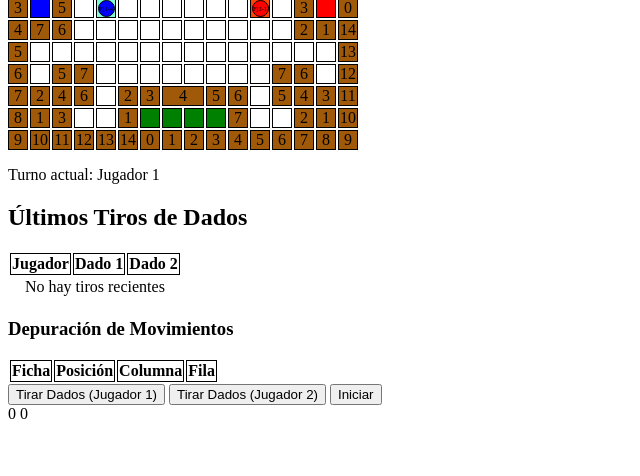
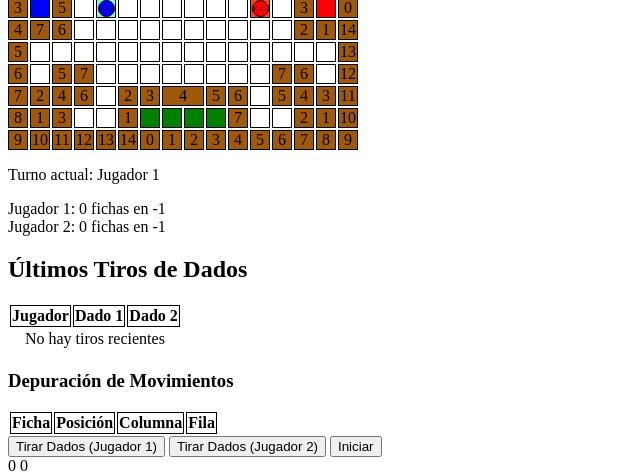
Before and after one commit to raulisai/Poleana-vm, a Flask app: page / in a window 1280 px wide. Shown: the part 208-684 px from the top of the page, without its empty margins (0-640 px from the left). Run offline with Flask 3, Linux system fonts and the light colour scheme; lists and menus that the app fills with data are empty; some libraries are stand-ins or nearby versions.

Commit message:
hasta ahorita ya funciona el contador y mover fichas

```diff
--- a/static/js/fichas.js
+++ b/static/js/fichas.js
@@ -1,4 +1,26 @@
 import { actualizarTablaDebug } from "./debug.js"
+
+function contarFichasEnPosicion(jugador, posicion) {
+    // Seleccionar todas las fichas
+    const fichas = document.querySelectorAll(".ficha");
+
+    // Filtrar y contar las fichas que coinciden con el jugador y la posición
+    const contador = Array.from(fichas).filter(
+        ficha => ficha.dataset.jugador === jugador && ficha.dataset.posicion === String(posicion)
+    ).length;
+
+    console.log(contador);
+    return contador;
+}
+
+function actualizarContadores() {
+    const fichasJugador1 = contarFichasEnPosicion("1", -1);
+    const fichasJugador2 = contarFichasEnPosicion("2", -1);
+
+    document.getElementById("contador-jugador-1").innerText = `Jugador 1: ${fichasJugador1} fichas en -1`;
+    document.getElementById("contador-jugador-2").innerText = `Jugador 2: ${fichasJugador2} fichas en -1`;
+}
+
 
 export async function moverFicha(fichaId, nuevaPosicion) {
     const respuesta = await fetch('/mover_ficha', {
@@ -15,10 +37,10 @@ export async function moverFicha(fichaId, nuevaPosicion) {
     if (data.success) {
         // Actualizar visualmente
         const ficha = document.getElementById(fichaId);
-        console.log(ficha.dataset.jugador);
+        console.log(ficha.dataset.jugador, fichaId);
 
         // Actualizar la tabla de depuración
-        const casillaDestino = document.querySelector(`[data-re${ficha.dataset.jugador}="${nuevaPosicion}"]`);
+        const casillaDestino = document.querySelector(`[data-re${ficha.dataset.jugador}="${nuevaPosicion}"][data-numero="${ficha.dataset.numero}"]`);
         const fila = casillaDestino.getAttribute("data-fila");
         const columna = casillaDestino.getAttribute("data-columna");
         actualizarTablaDebug(ficha.id, nuevaPosicion, fila, columna);
@@ -35,6 +57,7 @@ export async function moverFicha(fichaId, nuevaPosicion) {
             if (nuevaCasilla) {
                 nuevaCasilla.appendChild(ficha); // Mover ficha al contenedor
                 ficha.dataset.posicion = nuevaPosicion; // Actualizar posición
+                actualizarContadores();
             } else {
                 console.error(`No se encontró la casilla para jugador 1 en posición ${nuevaPosicion}`);
             }
@@ -48,6 +71,7 @@ export async function moverFicha(fichaId, nuevaPosicion) {
             if (nuevaCasilla) {
                 nuevaCasilla.appendChild(ficha); // Mover ficha al contenedor
                 ficha.dataset.posicion = nuevaPosicion; // Actualizar posición
+                actualizarContadores();
             } else {
                 console.error(`No se encontró la casilla para jugador 2 en posición ${nuevaPosicion}`);
             }
@@ -73,7 +97,7 @@ export async function moverFichaAfuera(fichaId, nuevaPosicion) {
 
         // Actualizar visualmente
         const ficha = document.getElementById(fichaId);
-        console.log(ficha.dataset.jugador);
+        console.log(ficha.dataset.jugador, fichaId);
 
         // Actualizar la tabla de depuración
         const casillaDestino = document.querySelector(`[data-re${ficha.dataset.jugador}="${nuevaPosicion}"]`);
@@ -93,6 +117,7 @@ export async function moverFichaAfuera(fichaId, nuevaPosicion) {
             if (nuevaCasilla) {
                 nuevaCasilla.appendChild(ficha); // Mover ficha al contenedor
                 ficha.dataset.posicion = nuevaPosicion; // Actualizar posición
+                actualizarContadores();
             } else {
                 console.error(`No se encontró la casilla para jugador 1 en posición ${nuevaPosicion}`);
             }
@@ -105,7 +130,8 @@ export async function moverFichaAfuera(fichaId, nuevaPosicion) {
 
             if (nuevaCasilla) {
                 nuevaCasilla.appendChild(ficha); // Mover ficha al contenedor
-                ficha.dataset.posicion = nuevaPosicion; // Actualizar posición
+                ficha.dataset.posicion = nuevaPosicion; // Actualizar
+                actualizarContadores();
             } else {
                 console.error(`No se encontró la casilla para jugador 2 en posición ${nuevaPosicion}`);
             }
--- a/static/js/socket.js
+++ b/static/js/socket.js
@@ -18,7 +18,7 @@ socket.on('estado_tablero', (data) => {
     console.log(`Tablero actualizado ${data}`);
     });
 socket.on("mover_ficha", (data) => {
-    fichaID=data.ficha_id;
+    fichaId=data.ficha_id;
     nuevaPosicion=data.posicion;
     moverFicha(fichaId, nuevaPosicion);
     moverFichaAfuera(fichaId, nuevaPosicion);
--- a/static/js/tablero.js
+++ b/static/js/tablero.js
@@ -1,5 +1,6 @@
 import { moverFicha, moverFichaAfuera } from "./fichas.js";
-let fichaSeleccionada = null;
+
+let keydownListener = null; // Referencia al evento actual
 
 // Agregar eventos a todas las fichas al cargarse la página
 document.querySelectorAll(".ficha").forEach((ficha) => {
@@ -11,7 +12,7 @@ document.querySelectorAll(".ficha").forEach((ficha) => {
         const inicioCasilla = document.querySelector(
             `[data-re1="${inicialPosicion}"][data-numero="${ficha.dataset.numero}"]`
         );
-        console.log(inicioCasilla);
+        console.log(inicioCasilla, inicialPosicion);
 
         if (inicioCasilla) {
             inicioCasilla.appendChild(ficha); // Mover ficha al contenedor
@@ -24,7 +25,7 @@ document.querySelectorAll(".ficha").forEach((ficha) => {
         const inicioCasilla = document.querySelector(
             `[data-re2="${inicialPosicion}"][data-numero="${ficha.dataset.numero}"]`
         );
-        console.log(inicioCasilla);
+        console.log(inicioCasilla, inicialPosicion);
 
         if (inicioCasilla) {
             inicioCasilla.appendChild(ficha); // Mover ficha al contenedor
@@ -36,28 +37,38 @@ document.querySelectorAll(".ficha").forEach((ficha) => {
         console.error("Jugador no identificado en el dataset.");
     }
 
-
     document.getElementById("boton-fichas").addEventListener("click", () => {
         const primerPosicion = -1;
         // Validar si la ficha tiene posición inicial
         if (ficha.dataset.posicion === "-3") {
+
             const nuevaPosicion = primerPosicion;
+
             moverFicha(ficha.id, nuevaPosicion);
             console.log(`Ficha ${ficha.id} seleccionada para mover desde posición inicial.`);
         } else {
+
             console.log(`Ficha ${ficha.id} está en posición ${ficha.dataset.posicion}.`);
         }
-
-
     });
 
     ficha.addEventListener("click", () => {
         const fichaId = ficha.id;
-        fichaSeleccionada = fichaId;
-        console.log(`Ficha seleccionada: ${fichaId}, ${fichaSeleccionada}`);
+        let posicionActual = parseInt(ficha.dataset.posicion, 10);
+        console.log(`click; ${fichaId}, ${posicionActual}, ${inicialPosicion} `);
+
+        // Remover el listener anterior si existe
+        if (keydownListener) {
+            document.removeEventListener("keydown", keydownListener);
+            console.log("quitado");
+        }
+
         // Validar si la ficha tiene posición inicial
-        if (ficha.dataset.posicion === "-1") {
+        if (
+            ficha.dataset.posicion === "-1"
+        ) {
             const [dado1, dado2] = window.dados;
+            console.log(`valemenos ${fichaId}, ${posicionActual}, ${inicialPosicion} `);
 
             // Lógica para determinar la nueva posición según los dados
             if (
@@ -65,64 +76,57 @@ document.querySelectorAll(".ficha").forEach((ficha) => {
                 (dado1 === 4 && dado2 === 2) || (dado1 === 2 && dado2 === 4) ||
                 (dado1 === 3 && dado2 === 3)
             ) {
-                moverFichaAfuera(ficha.id, 0); // Caso 5-1 o 1-5
+                moverFichaAfuera(fichaId, 0); // Caso 5-1 o 1-5
             } else if (
                 (dado1 === 6 && dado2 === 3) || (dado1 === 3 && dado2 === 6)
             ) {
-                moverFichaAfuera(ficha.id, 3); // Caso 6-3 o 3-6
+                moverFichaAfuera(fichaId, 3); // Caso 6-3 o 3-6
+
             } else if (
                 dado1 === 6 && dado2 === 6
             ) {
-                moverFichaAfuera(ficha.id, 6); // Caso 6-6 con características adicionales
+                moverFichaAfuera(fichaId, 6); // Caso 6-6 con características adicionales
             }
-            fichaSeleccionada = null;
         } else if (
-            ficha.dataset.posicion >= "-1" ||
-            ficha.dataset.posicion <= "61"
+            ficha.dataset.posicion > "-1" ||
+            ficha.dataset.posicion < "62"
         ) {
-            document.addEventListener('keydown', (event) => {
-                if (!fichaSeleccionada) {
+            console.log(`salio ${fichaId}, ${posicionActual}, ${inicialPosicion} `);
+            keydownListener = (event) => {
+                if (!ficha) {
                     console.log('Primero selecciona una ficha.');
                     return;
                 }
+                let nuevaPosicion;
                 const [dado1, dado2] = window.dados || [0,0]; // Asegúrate de que los dados están disponibles
-                const posicionActual = parseInt(ficha.dataset.posicion, 10);
-                let nuevaPosicion;
-                if (ficha.dataset.posicion >= 0 && ficha.dataset.posicion <= 61 ) {
+                console.log(`abc ${fichaId}, ${posicionActual}, ${inicialPosicion} `);
                 switch (event.key.toLowerCase()) {
                     case 'a':
 
                         nuevaPosicion = posicionActual + dado1;
 
-                            moverFichaAfuera(fichaId, nuevaPosicion);
-
                         break;
                     case 'b':
 
                         nuevaPosicion = posicionActual + dado2;
-                            moverFichaAfuera(fichaId, nuevaPosicion);
 
                         break;
                     case 'c':
 
                         nuevaPosicion = posicionActual + dado1 + dado2 ;
-                            moverFichaAfuera(fichaId, nuevaPosicion);
 
                         break;
                     default:
                         console.log('Tecla no válida.');
                         return;
                 }
-
                 moverFichaAfuera(fichaId, nuevaPosicion);
 
-                    fichaSeleccionada = null;
+            };
+            document.addEventListener("keydown", keydownListener);
 
         } else {
             console.log("Ficha no esta en rango");
-                }
-                fichaSeleccionada = null;
-            });
         }
     });
 });
--- a/templates/index.html
+++ b/templates/index.html
@@ -40,6 +40,12 @@
 
         <div id="estado-juego">
             <p id="turno-actual">Turno actual: Jugador 1</p>
+        </div>
+        <div id="contador-jugador-1">
+            Jugador 1: 0 fichas en -1
+        </div>
+        <div id="contador-jugador-2">
+            Jugador 2: 0 fichas en -1
         </div>
 
         <h2>Últimos Tiros de Dados</h2>
```
Also changed, not shown: tabler.py (deleted, +0 -36 lines). Lines whose indentation alone changed are shown as unchanged.
